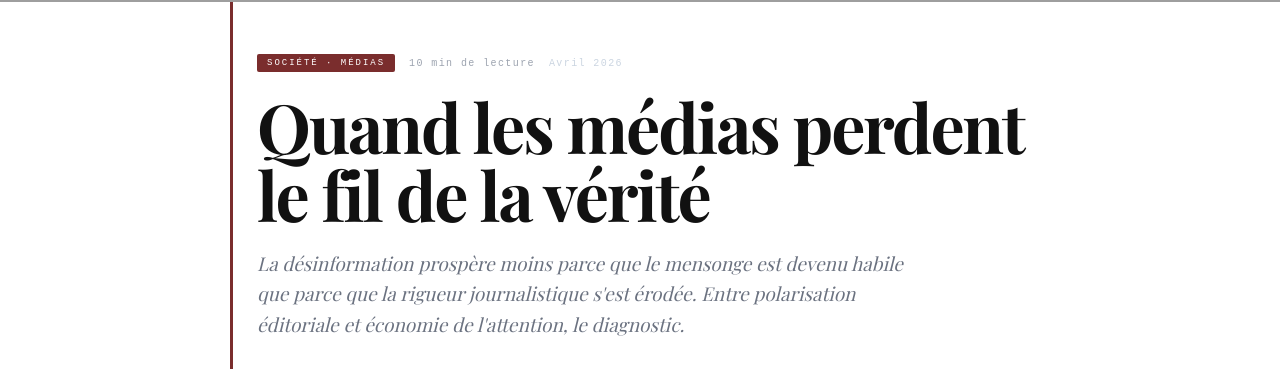
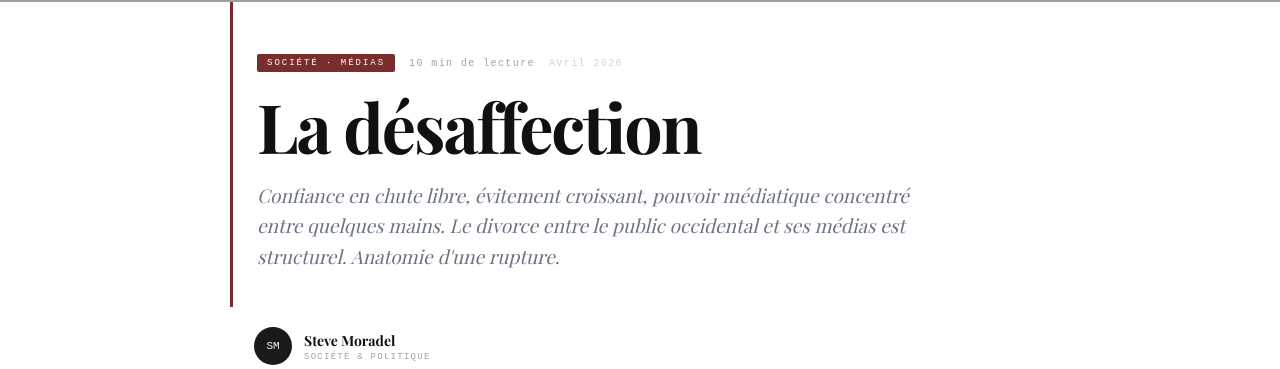
Before and after one commit to SteveMrld/Prisme, a Next.js app: page /grands-formats/medias in a window 1280 px wide. Shown: the part 583-952 px from the top of the page. Built offline with nearby package versions, Linux system fonts and the light colour scheme; no server answers; grey boxes are pictures that could not be loaded; a web font is replaced by a local one.

Commit message:
feat: titre médias → La désaffection + description mise à jour

```diff
--- a/app/grands-formats/medias/page.tsx
+++ b/app/grands-formats/medias/page.tsx
@@ -1,8 +1,8 @@
 import GrandFormatLayout from "../../../components/GrandFormatLayout";
 
 export const metadata = {
-  title: "Quand les médias perdent le fil de la vérité — Soara",
-  description: "La désinformation prospère moins parce que le mensonge est devenu habile que parce que la rigueur journalistique s'est érodée. Entre polarisation éditoriale, économie de l'attention et concentration du pouvoir médiatique, le diagnostic.",
+  title: "La désaffection — Soara",
+  description: "Confiance en chute libre, évitement croissant, pouvoir médiatique concentré entre quelques mains. Le divorce entre le public occidental et ses médias est structurel. Anatomie d'une rupture.",
 };
 
 export default function MediasGrandFormat() {
--- a/lib/articles.json
+++ b/lib/articles.json
@@ -302,8 +302,8 @@
   },
   {
     "slug": "medias",
-    "title": "Quand les médias perdent le fil de la vérité",
-    "description": "La désinformation prospère moins parce que le mensonge est devenu habile que parce que la rigueur journalistique s'est érodée. Entre polarisation éditoriale et économie de l'attention, le diagnostic.",
+    "title": "La désaffection",
+    "description": "Confiance en chute libre, évitement croissant, pouvoir médiatique concentré entre quelques mains. Le divorce entre le public occidental et ses médias est structurel. Anatomie d'une rupture.",
     "image": "https://res.cloudinary.com/dnbyi8fw6/image/fetch/f_auto,q_auto,w_1200/https://i.ibb.co/0yxgDcKx/img-medias.jpg",
     "category": "soc",
     "readTime": "10",
```
